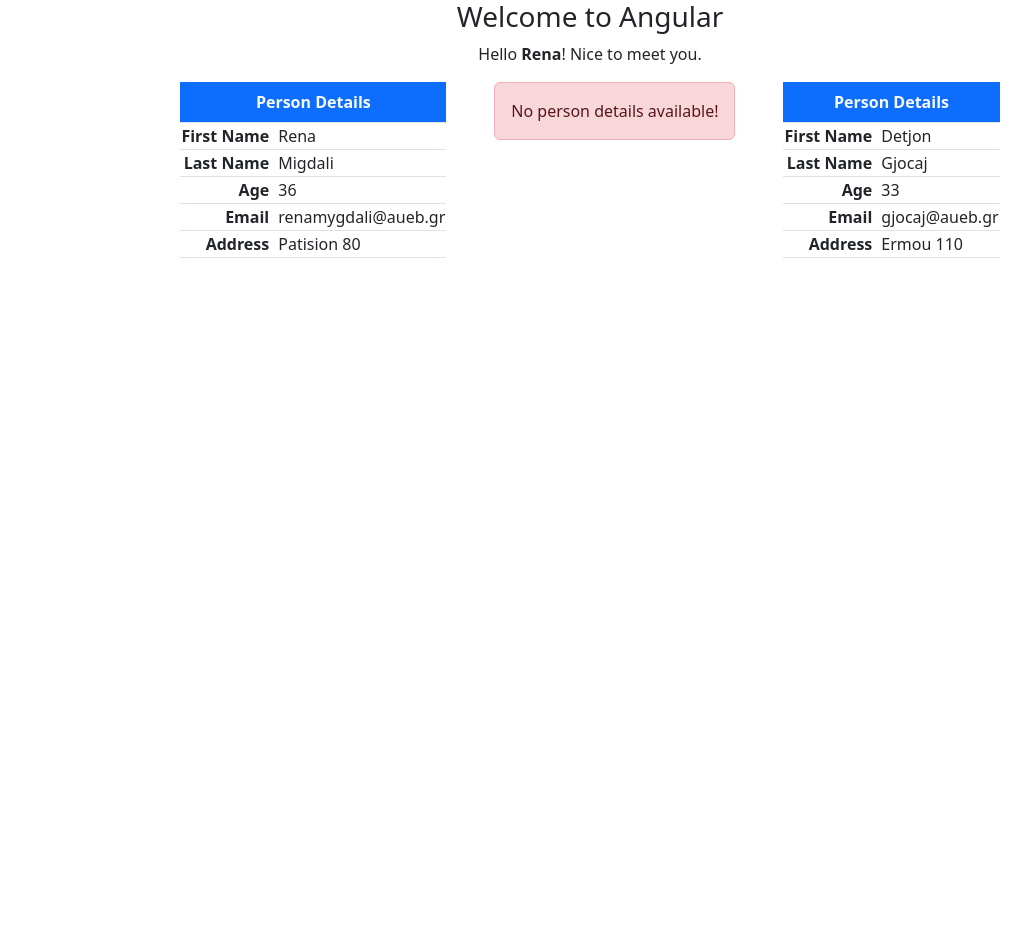
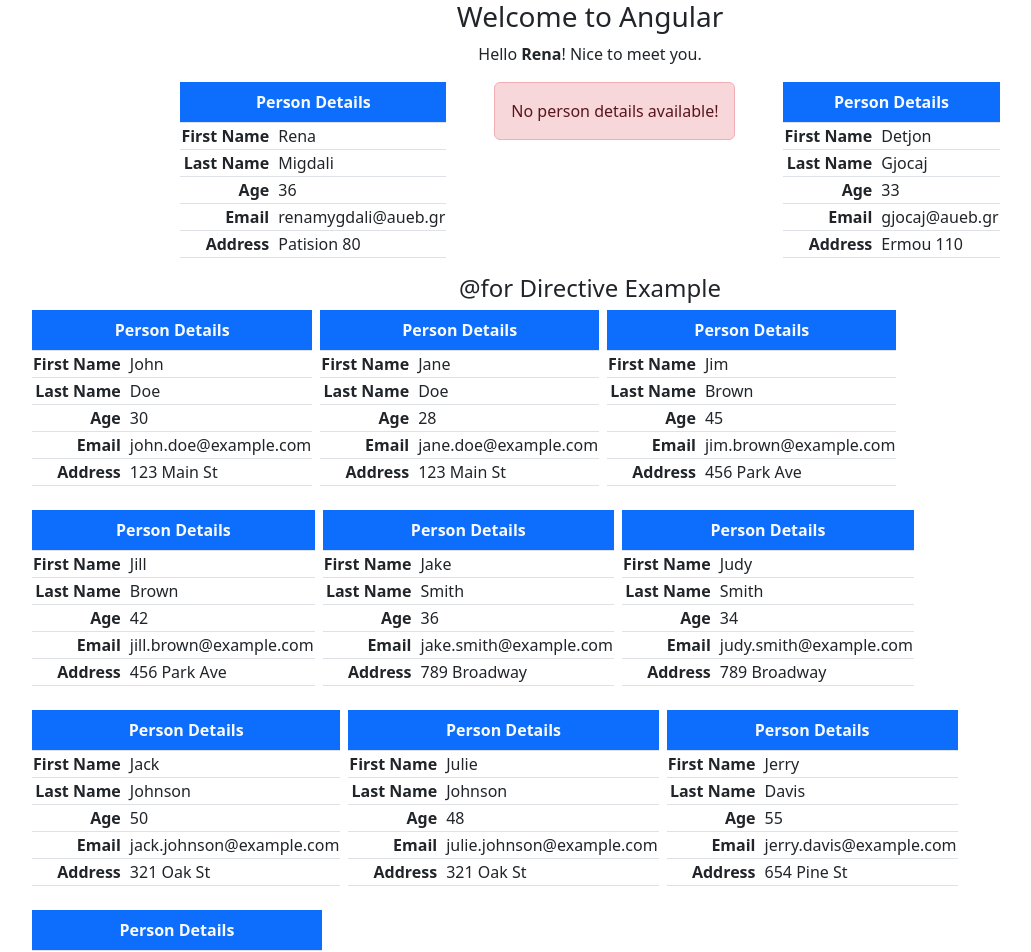
Before and after one commit to RenaMygdali/angular-introduction, an Angular app: page / in a window 1280 px wide. Shown: the top 952 px of the page, without its empty margins (50-1081 px from the left). Before the commit the page ends 800 px from the top, so only its background shows below. Built offline with nearby package versions, Linux system fonts and the light colour scheme.

Commit message:
for template directive

```diff
--- a/src/app/app.component.html
+++ b/src/app/app.component.html
@@ -8,4 +8,12 @@
     <app-person-table [person]="person1"></app-person-table>
   </div>
 
+  <h4>{{ '@for' }} Directive Example</h4>
+
+  <div class="d-flex flex-wrap text-nowrap gap-2">
+    @for(user of users; track user) {
+      <app-person-table [person]="user"></app-person-table>
+    }
+  </div>
+
 </div>
--- a/src/app/app.component.ts
+++ b/src/app/app.component.ts
@@ -1,5 +1,6 @@
 import { Component } from '@angular/core';
 import { PersonTableComponent } from './components/person-table/person-table.component';
+import { Person } from './shared/interfaces/person';
 
 @Component({
   selector: 'app-root',
@@ -17,7 +18,7 @@
     age: 36,
     email: 'renamygdali@aueb.gr',
     address: 'Patision 80'
-  }
+  };
 
   person1 = {
     givenName: 'Detjon',
@@ -25,5 +26,78 @@
     age: 33,
     email: 'gjocaj@aueb.gr',
     address: 'Ermou 110'
-  }
+  };
+
+  users: Person[] = [
+    {
+      givenName: 'John',
+      surName: 'Doe',
+      age: 30,
+      email: 'john.doe@example.com',
+      address: '123 Main St',
+    },
+    {
+      givenName: 'Jane',
+      surName: 'Doe',
+      age: 28,
+      email: 'jane.doe@example.com',
+      address: '123 Main St',
+    },
+    {
+      givenName: 'Jim',
+      surName: 'Brown',
+      age: 45,
+      email: 'jim.brown@example.com',
+      address: '456 Park Ave',
+    },
+    {
+      givenName: 'Jill',
+      surName: 'Brown',
+      age: 42,
+      email: 'jill.brown@example.com',
+      address: '456 Park Ave',
+    },
+    {
+      givenName: 'Jake',
+      surName: 'Smith',
+      age: 36,
+      email: 'jake.smith@example.com',
+      address: '789 Broadway',
+    },
+    {
+      givenName: 'Judy',
+      surName: 'Smith',
+      age: 34,
+      email: 'judy.smith@example.com',
+      address: '789 Broadway',
+    },
+    {
+      givenName: 'Jack',
+      surName: 'Johnson',
+      age: 50,
+      email: 'jack.johnson@example.com',
+      address: '321 Oak St',
+    },
+    {
+      givenName: 'Julie',
+      surName: 'Johnson',
+      age: 48,
+      email: 'julie.johnson@example.com',
+      address: '321 Oak St',
+    },
+    {
+      givenName: 'Jerry',
+      surName: 'Davis',
+      age: 55,
+      email: 'jerry.davis@example.com',
+      address: '654 Pine St',
+    },
+    {
+      givenName: 'June',
+      surName: 'Davis',
+      age: 53,
+      email: 'june.davis@example.com',
+      address: '654 Pine St',
+    },
+  ];
 }
--- a/src/app/components/person-table/person-table.component.html
+++ b/src/app/components/person-table/person-table.component.html
@@ -4,7 +4,7 @@
       No person details available!
     </div>
   } @else {
-   <table class="table table-bordered w-50">
+   <table class="table table-bordered">
      <caption class="caption-top fw-bold bg-primary text-light text-center">
        Person Details
      </caption>
```
Also changed, not shown: 1 other file (tests, documents, lock files or other folders).
